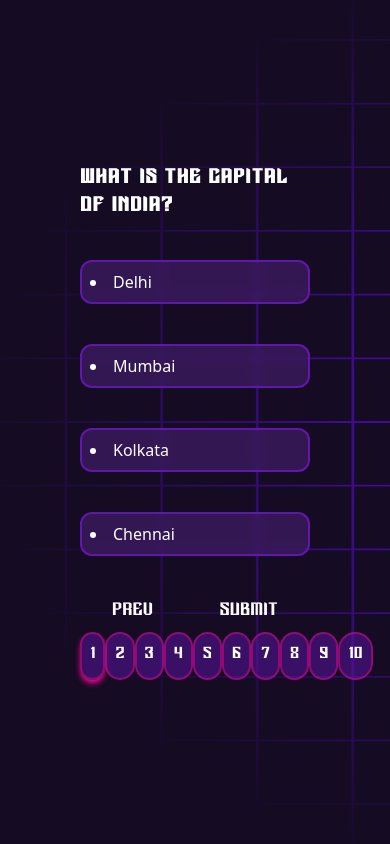
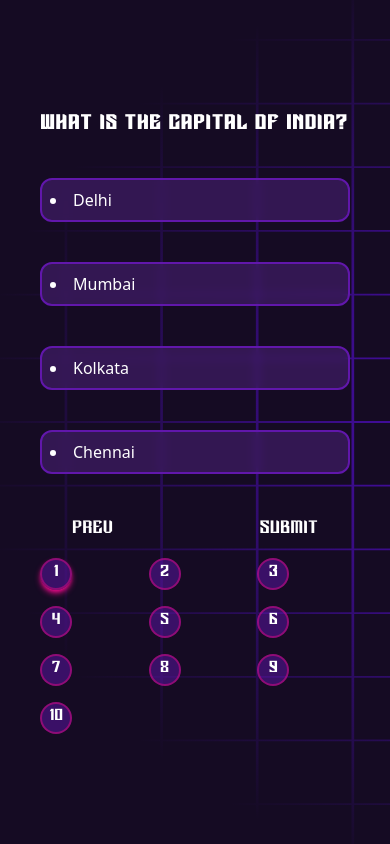
Before and after one commit to medhansh17/Recruitments-Portal, a Next.js app: page /quiz/round1 in a window 390 px wide. Built offline with nearby package versions, Linux system fonts and the light colour scheme.

Commit message:
make responsive

```diff
--- a/src/app/quiz/round1/page.tsx
+++ b/src/app/quiz/round1/page.tsx
@@ -18,9 +18,9 @@ const page = () => {
   ));
   console.log(ansArr);
   return (
-    <main className="min-h-screen text-white mx-20 flex flex-col justify-center py-10">
+    <main className="min-h-screen text-white mx-10 sm:mx-20 flex flex-col justify-center py-10">
      <Question questionNumber={questionNumber} ansArr={ansArr} setAnsArr={setAnsArr} setQuestionNumber={setQuestionNumber}/>
-      <div className="flex justify-around">{questionsArray}</div>
+      <div className="grid grid-cols-3 sm:grid-cols-5 md:grid-cols-10 text-center gap-4">{questionsArray}</div>
     </main>
   );
 };
--- a/src/components/quiz/Question.tsx
+++ b/src/components/quiz/Question.tsx
@@ -49,7 +49,7 @@ const Question = ({ questionNumber, ansArr, setAnsArr, setQuestionNumber }) => {
           questionNumber={questionNumber}
         />
       )}
-      <div className="flex justify-between mx-8 my-2 font-striger text-lg">
+      <div className="flex justify-between mx-8 my-4 font-striger text-lg">
         <button
           disabled={questionNumber === 1}
           onClick={() => {
--- a/src/components/quiz/QuestionNumberButton.tsx
+++ b/src/components/quiz/QuestionNumberButton.tsx
@@ -5,7 +5,7 @@ const QuestionNumberButton = ({ qNo, setQuestionNumber, questionNumber }) => {
     <div
       className={`text-white font-striger  bg-main-blue border-2 shadow-[#E80A89] ${
         questionNumber === qNo ? "shadow-md " : "shadow-none"
-      } border-[#e80a887c] p-2 h-12 w-12 rounded-full text-center bg-opacity-50 cursor-pointer hover:scale-105`}
+      } border-[#e80a887c] sm:p-2 h-8 w-8 sm:h-12 sm:w-12 rounded-full text-center bg-opacity-50 cursor-pointer hover:scale-105`}
       onClick={() => {
         setQuestionNumber(qNo);
       }}
```
